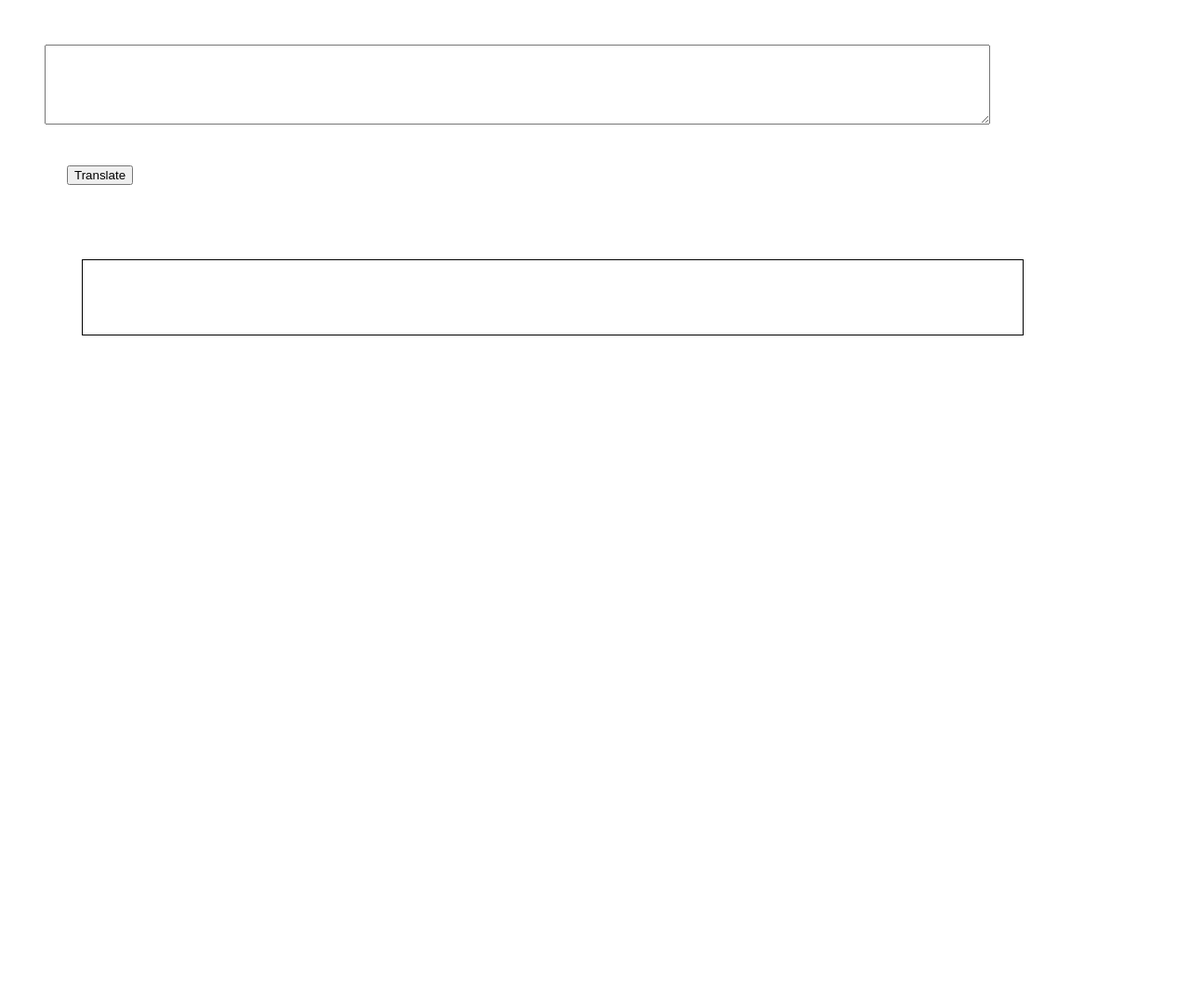
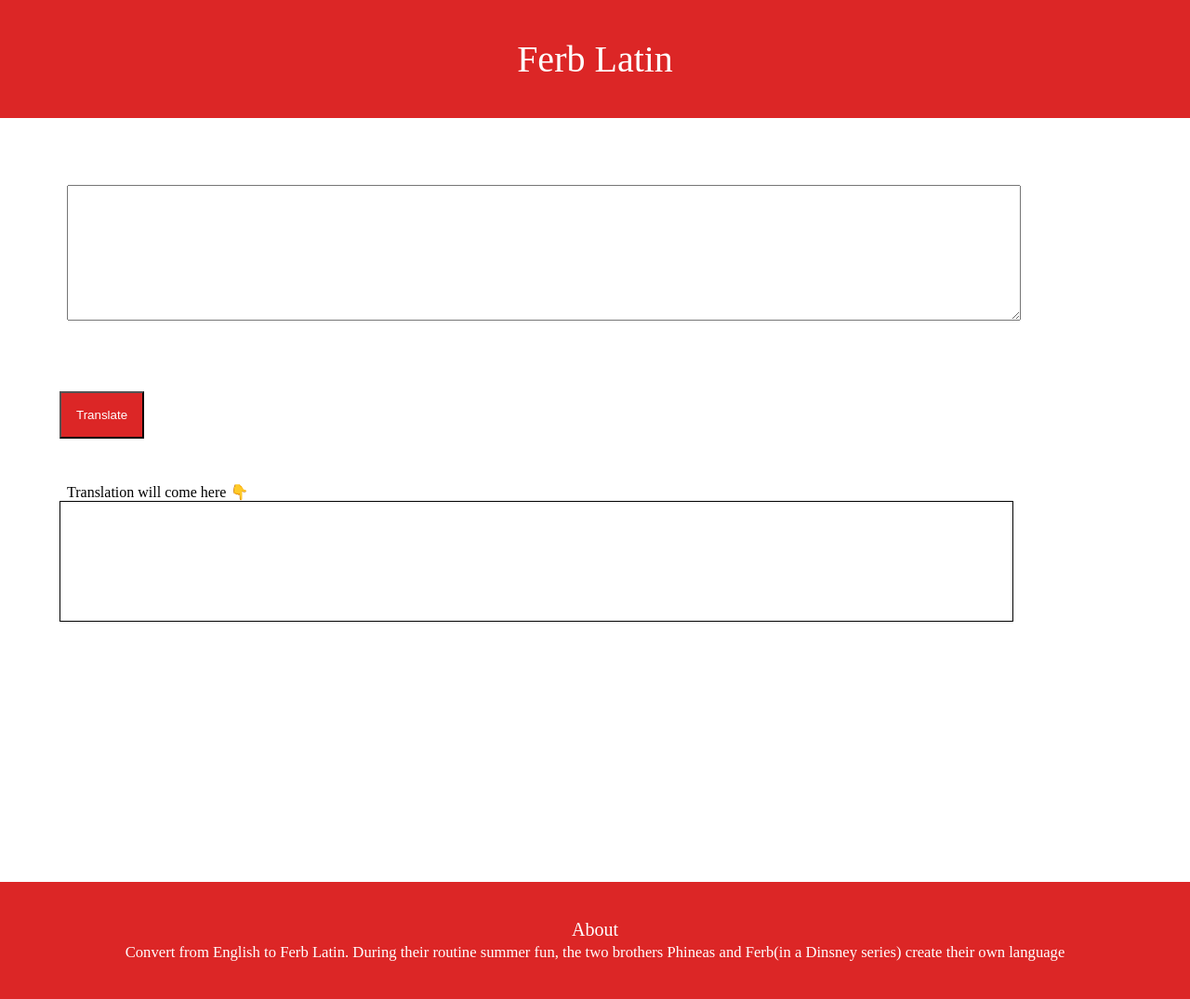
Before and after one commit to RitickRout/Ferb-Latin, a plain HTML site: page index.html in a window 1280 px wide. Shown: the whole page at 93% size. Before the commit the page ends 800 px from the top, so only its background shows below. Drawn offline with Linux system fonts and the light colour scheme.

Commit message:
style: done

```diff
--- a/index.html
+++ b/index.html
@@ -9,32 +9,73 @@
     <style>
         .input-area
         {
-            margin: 5vh;
+            margin: 9vh;
             width:80%;
-            height:10vh;
+            height:18vh;
         }
         .output-area
         {
          width:80%;
-         height:10vh;
+         height:16vh;
          border: 1px solid black;
-         margin:10vh;
+         margin-left: 4rem;
+
 
         }
         .btn
         {
         display: block;
         margin-left: 4rem;
+        padding: 1rem;
+        margin-bottom: 3rem;
+        color:white;
+        background-color: #DC2626;
+
+        }
+        .nav
+        {
+            text-align: center;
+            padding: 2.5rem;
+            background-color: #DC2626;
+            font-size: 5vh;
+            color: white;
+        }
+        footer
+        {
+          text-align: center;
+          background-color:#DC2626;
+          margin-top: 35vh;
+          padding: 2.5rem;
+          font-size: 2.5vh;
+          color:white
+        }
+        *{
+            margin: 0;
+            padding: 0;
+        }
+        .txt
+        {
+         margin-left: 0vh 20vh;
+        }
+        .des
+        {
+            padding-left: 9vh;
         }
     </style>
 
 </head>
 <body>
+    <nav class="nav">Ferb Latin</nav>
     <textarea class="input-area" placeholder="Enter the text to translate">  </textarea>
     <button class="btn">Translate</button>
+    <div class = "des">Translation will come here 👇 </div>
     <div class="output-area"></div>
+    <script src="app.js" type="text/javascript"></script>
+    <footer>
+        <div>About</div>
+        <div > <small class="txt">Convert from English to Ferb Latin. During their routine summer fun, the two brothers Phineas and Ferb(in a Dinsney series) create their own language </small></div>
 
-    <script src="app.js" type="text/javascript"></script>
+    </footer>
 
 </body>
 </html>
```
